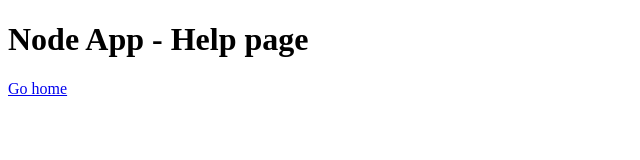
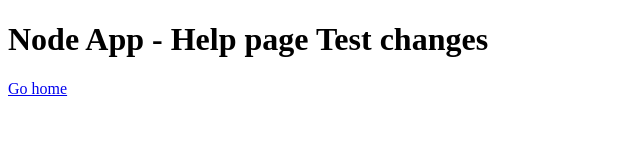
Before and after one commit to arraghav-zz/node-web-app, a website: page public/help.html in a window 1280 px wide. Shown: the whole page, without its empty margins (0-640 px from the left). Drawn offline with Linux system fonts and the light colour scheme.

Commit message:
Test changes in sourcetree

```diff
--- a/public/help.html
+++ b/public/help.html
@@ -4,7 +4,7 @@
     <title>Help page</title>
   </head>
   <body>
-    <h1>Node App - Help page</h1>
+    <h1>Node App - Help page Test changes</h1>
     <a href="index.html">Go home</a>
   </body>
 </html>
```
